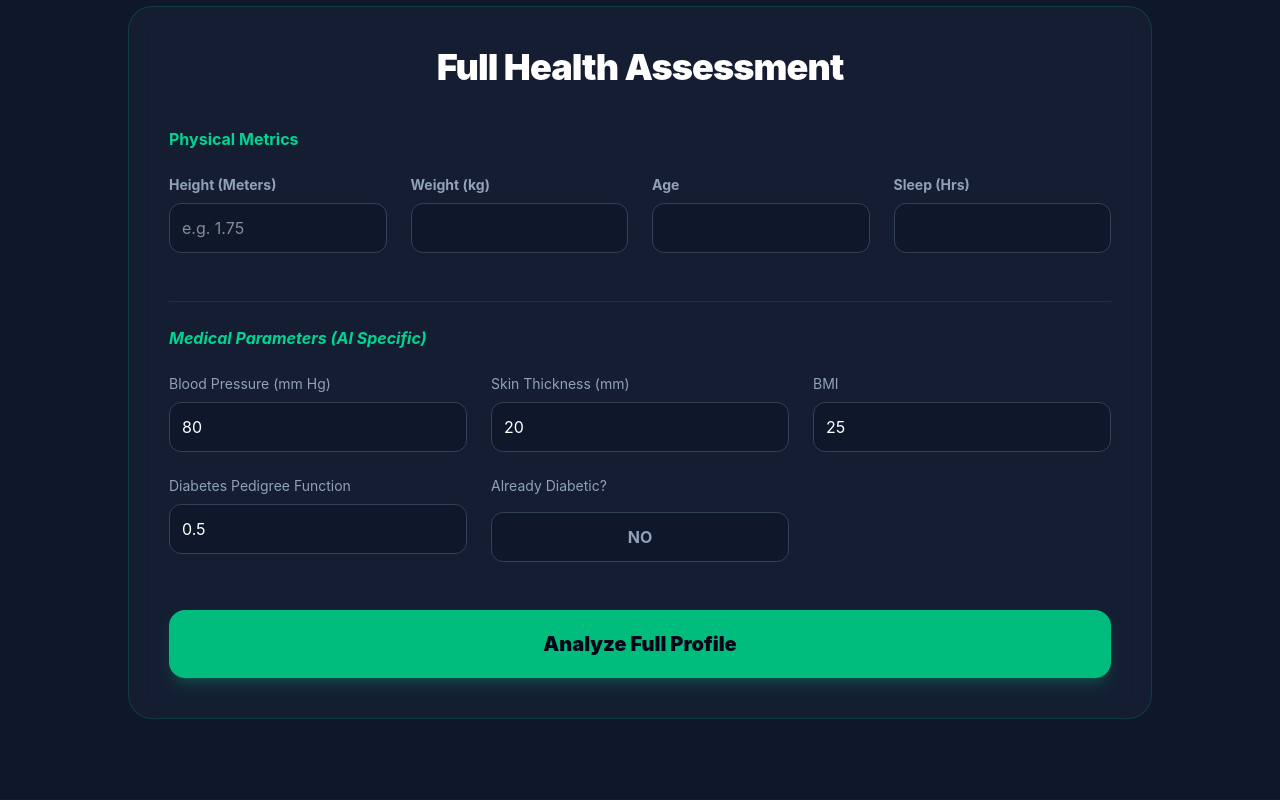
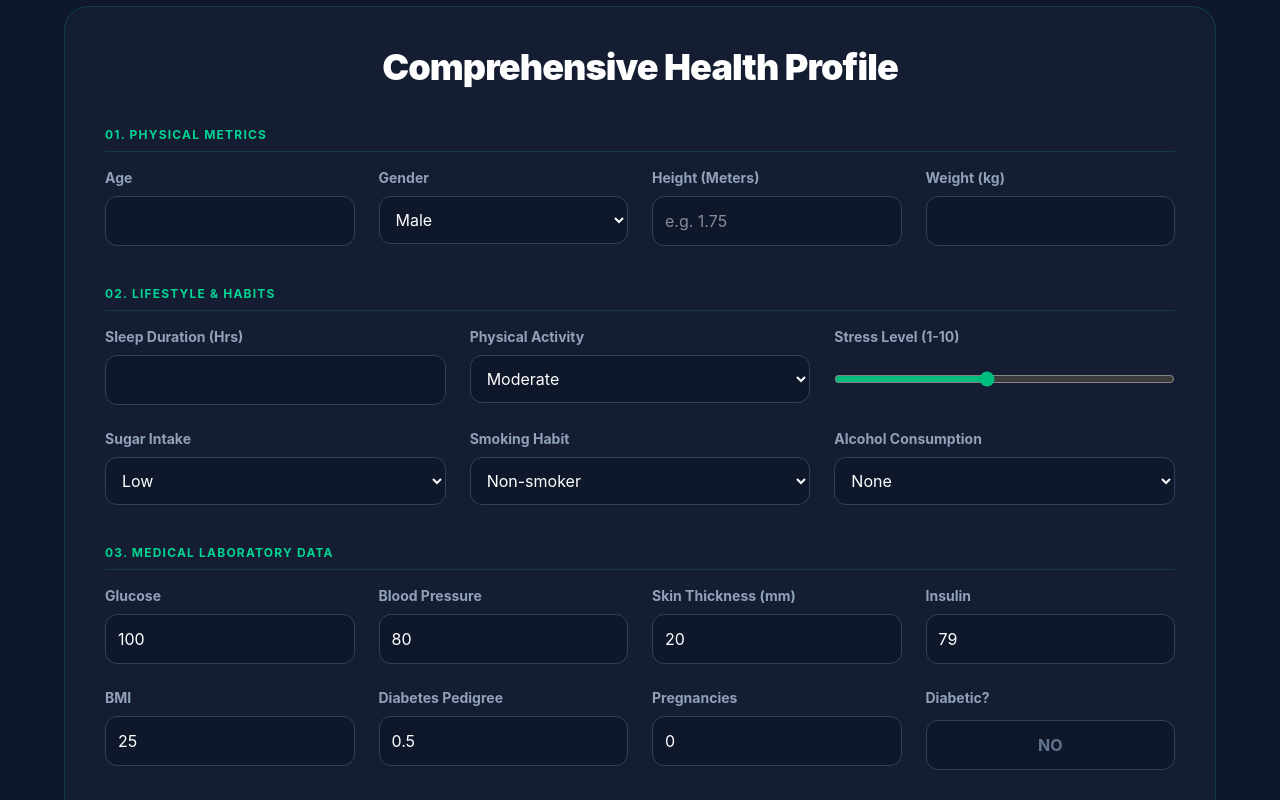
Before and after one commit to shettygmanvil-boop/LifeGuard.AI, a React (Vite) app in the folder frontend/: page / in a window 1280 px wide. Shown: the part 380-1180 px from the top of the page. Built offline with nearby package versions, Linux system fonts and the light colour scheme.

Commit message:
Feat: Final complete HealthForm with all 18+ lifestyle and medical parameters

```diff
--- a/frontend/src/components/HealthForm.jsx
+++ b/frontend/src/components/HealthForm.jsx
@@ -2,16 +2,29 @@ import React, { useState } from 'react';
 
 const HealthForm = () => {
   const [formData, setFormData] = useState({
-    // Basic & Lifestyle
-    age: "", gender: "Male", height_m: "", weight_kg: "",
-    sleep_duration: "", physical_activity: "Moderate",
-    stress_level: 5, diet_quality: "Average",
-    sugar_intake: "Low", salt_intake: "Low",
-    smoking_habit: "Non-smoker", alcohol_consumption: "None",
+    // --- LIFESTYLE & BASIC (11 Params) ---
+    age: "",
+    gender: "Male",
+    height: "", // Meters
+    weight: "", // KG
+    sleep_duration: "",
+    physical_activity: "Moderate",
+    stress_level: 5,
+    diet_quality: "Average",
+    sugar_intake: "Low",
+    salt_intake: "Low",
+    smoking_habit: "Non-smoker",
+    alcohol_consumption: "None",
+
+    // --- MEDICAL & AI (7 Params) ---
     pregnancies: 0,
-    // Medical Fields (AI Requirements)
-    glucose: 100.0, bloodPressure: 80.0, skinThickness: 20.0,
-    insulin: 79.0, bmi: 25.0, dpf: 0.5, is_diabetic: false
+    glucose: 100.0,
+    bloodPressure: 80.0,
+    skinThickness: 20.0,
+    insulin: 79.0,
+    bmi: 25.0,
+    dpf: 0.5, // Diabetes Pedigree Function
+    is_diabetic: false
   });
 
   const [isCalculating, setIsCalculating] = useState(false);
@@ -22,66 +35,112 @@ const HealthForm = () => {
   };
 
   return (
-    <div className="max-w-5xl mx-auto mt-10 p-10 bg-slate-800/40 rounded-3xl border border-emerald-500/20 backdrop-blur-md">
-      <h2 className="text-4xl font-black mb-10 text-white text-center tracking-tight">Full Health Assessment</h2>
+    <div className="max-w-6xl mx-auto mt-10 p-10 bg-slate-800/40 rounded-3xl border border-emerald-500/20 backdrop-blur-md text-left">
+      <h2 className="text-4xl font-black mb-10 text-white text-center tracking-tight">Comprehensive Health Profile</h2>
 
-      <div className="space-y-12 text-left">
-        {/* 1. PHYSICAL & BASIC */}
+      <div className="space-y-10">
+
+        {/* SECTION 1: PHYSICAL METRICS */}
         <div>
-          <h3 className="text-emerald-400 font-bold mb-6 flex items-center gap-2">Physical Metrics</h3>
+          <h3 className="text-emerald-400 font-bold mb-4 uppercase text-xs tracking-widest border-b border-emerald-500/20 pb-2">01. Physical Metrics</h3>
           <div className="grid grid-cols-1 md:grid-cols-4 gap-6">
             <div className="flex flex-col gap-2">
+              <label className="text-slate-400 text-sm font-bold">Age</label>
+              <input type="number" className="bg-slate-900 border border-slate-700 p-3 rounded-xl text-white focus:border-emerald-500 outline-none" value={formData.age} onChange={(e) => handleInputChange('age', e.target.value)} />
+            </div>
+            <div className="flex flex-col gap-2">
+              <label className="text-slate-400 text-sm font-bold">Gender</label>
+              <select className="bg-slate-900 border border-slate-700 p-3 rounded-xl text-white" value={formData.gender} onChange={(e) => handleInputChange('gender', e.target.value)}>
+                <option>Male</option><option>Female</option><option>Other</option>
+              </select>
+            </div>
+            <div className="flex flex-col gap-2">
               <label className="text-slate-400 text-sm font-bold">Height (Meters)</label>
-              <input type="number" step="0.01" placeholder="e.g. 1.75" className="bg-slate-900 border border-slate-700 p-3 rounded-xl text-white outline-none focus:border-emerald-500"
-                value={formData.height_m} onChange={(e) => handleInputChange('height_m', e.target.value)} />
+              <input type="number" step="0.01" placeholder="e.g. 1.75" className="bg-slate-900 border border-slate-700 p-3 rounded-xl text-white focus:border-emerald-500 outline-none" value={formData.height} onChange={(e) => handleInputChange('height', e.target.value)} />
             </div>
             <div className="flex flex-col gap-2">
               <label className="text-slate-400 text-sm font-bold">Weight (kg)</label>
-              <input type="number" step="0.1" className="bg-slate-900 border border-slate-700 p-3 rounded-xl text-white outline-none"
-                value={formData.weight_kg} onChange={(e) => handleInputChange('weight_kg', e.target.value)} />
-            </div>
-            <div className="flex flex-col gap-2">
-              <label className="text-slate-400 text-sm font-bold">Age</label>
-              <input type="number" className="bg-slate-900 border border-slate-700 p-3 rounded-xl text-white outline-none"
-                value={formData.age} onChange={(e) => handleInputChange('age', e.target.value)} />
-            </div>
-             <div className="flex flex-col gap-2">
-              <label className="text-slate-400 text-sm font-bold">Sleep (Hrs)</label>
-              <input type="number" step="0.5" className="bg-slate-900 border border-slate-700 p-3 rounded-xl text-white outline-none"
-                value={formData.sleep_duration} onChange={(e) => handleInputChange('sleep_duration', e.target.value)} />
+              <input type="number" step="0.1" className="bg-slate-900 border border-slate-700 p-3 rounded-xl text-white outline-none" value={formData.weight} onChange={(e) => handleInputChange('weight', e.target.value)} />
             </div>
           </div>
         </div>
 
-        {/* 2. MEDICAL FIELDS (Manvil's AI Model) */}
-        <div className="pt-6 border-t border-slate-700/50">
-          <h3 className="text-emerald-400 font-bold mb-6 italic">Medical Parameters (AI Specific)</h3>
+        {/* SECTION 2: LIFESTYLE & HABITS */}
+        <div>
+          <h3 className="text-emerald-400 font-bold mb-4 uppercase text-xs tracking-widest border-b border-emerald-500/20 pb-2">02. Lifestyle & Habits</h3>
           <div className="grid grid-cols-1 md:grid-cols-3 gap-6">
             <div className="flex flex-col gap-2">
-              <label className="text-slate-400 text-sm">Blood Pressure (mm Hg)</label>
-              <input type="number" className="bg-slate-900 border border-slate-700 p-3 rounded-xl text-white"
-                value={formData.bloodPressure} onChange={(e) => handleInputChange('bloodPressure', e.target.value)} />
+              <label className="text-slate-400 text-sm font-bold">Sleep Duration (Hrs)</label>
+              <input type="number" className="bg-slate-900 border border-slate-700 p-3 rounded-xl text-white outline-none" value={formData.sleep_duration} onChange={(e) => handleInputChange('sleep_duration', e.target.value)} />
             </div>
             <div className="flex flex-col gap-2">
-              <label className="text-slate-400 text-sm">Skin Thickness (mm)</label>
-              <input type="number" className="bg-slate-900 border border-slate-700 p-3 rounded-xl text-white"
-                value={formData.skinThickness} onChange={(e) => handleInputChange('skinThickness', e.target.value)} />
+              <label className="text-slate-400 text-sm font-bold">Physical Activity</label>
+              <select className="bg-slate-900 border border-slate-700 p-3 rounded-xl text-white" value={formData.physical_activity} onChange={(e) => handleInputChange('physical_activity', e.target.value)}>
+                <option>Sedentary</option><option>Moderate</option><option>Active</option>
+              </select>
             </div>
             <div className="flex flex-col gap-2">
-              <label className="text-slate-400 text-sm">BMI</label>
-              <input type="number" step="0.1" className="bg-slate-900 border border-slate-700 p-3 rounded-xl text-white"
-                value={formData.bmi} onChange={(e) => handleInputChange('bmi', e.target.value)} />
+              <label className="text-slate-400 text-sm font-bold">Stress Level (1-10)</label>
+              <input type="range" min="1" max="10" className="mt-4 accent-emerald-500" value={formData.stress_level} onChange={(e) => handleInputChange('stress_level', e.target.value)} />
             </div>
             <div className="flex flex-col gap-2">
-              <label className="text-slate-400 text-sm">Diabetes Pedigree Function</label>
-              <input type="number" step="0.01" className="bg-slate-900 border border-slate-700 p-3 rounded-xl text-white"
-                value={formData.dpf} onChange={(e) => handleInputChange('dpf', e.target.value)} />
+              <label className="text-slate-400 text-sm font-bold">Sugar Intake</label>
+              <select className="bg-slate-900 border border-slate-700 p-3 rounded-xl text-white" value={formData.sugar_intake} onChange={(e) => handleInputChange('sugar_intake', e.target.value)}>
+                <option>Low</option><option>Medium</option><option>High</option>
+              </select>
+            </div>
+            <div className="flex flex-col gap-2">
+              <label className="text-slate-400 text-sm font-bold">Smoking Habit</label>
+              <select className="bg-slate-900 border border-slate-700 p-3 rounded-xl text-white" value={formData.smoking_habit} onChange={(e) => handleInputChange('smoking_habit', e.target.value)}>
+                <option>Non-smoker</option><option>Occasional</option><option>Regular</option>
+              </select>
+            </div>
+            <div className="flex flex-col gap-2">
+              <label className="text-slate-400 text-sm font-bold">Alcohol Consumption</label>
+              <select className="bg-slate-900 border border-slate-700 p-3 rounded-xl text-white" value={formData.alcohol_consumption} onChange={(e) => handleInputChange('alcohol_consumption', e.target.value)}>
+                <option>None</option><option>Occasional</option><option>Regular</option>
+              </select>
+            </div>
+          </div>
+        </div>
+
+        {/* SECTION 3: MEDICAL DATA (AI REQUIREMENTS) */}
+        <div>
+          <h3 className="text-emerald-400 font-bold mb-4 uppercase text-xs tracking-widest border-b border-emerald-500/20 pb-2">03. Medical Laboratory Data</h3>
+          <div className="grid grid-cols-1 md:grid-cols-4 gap-6">
+            <div className="flex flex-col gap-2">
+              <label className="text-slate-400 text-sm font-bold">Glucose</label>
+              <input type="number" className="bg-slate-900 border border-slate-700 p-3 rounded-xl text-white outline-none" value={formData.glucose} onChange={(e) => handleInputChange('glucose', e.target.value)} />
+            </div>
+            <div className="flex flex-col gap-2">
+              <label className="text-slate-400 text-sm font-bold">Blood Pressure</label>
+              <input type="number" className="bg-slate-900 border border-slate-700 p-3 rounded-xl text-white outline-none" value={formData.bloodPressure} onChange={(e) => handleInputChange('bloodPressure', e.target.value)} />
+            </div>
+            <div className="flex flex-col gap-2">
+              <label className="text-slate-400 text-sm font-bold">Skin Thickness (mm)</label>
+              <input type="number" className="bg-slate-900 border border-slate-700 p-3 rounded-xl text-white outline-none" value={formData.skinThickness} onChange={(e) => handleInputChange('skinThickness', e.target.value)} />
+            </div>
+            <div className="flex flex-col gap-2">
+              <label className="text-slate-400 text-sm font-bold">Insulin</label>
+              <input type="number" className="bg-slate-900 border border-slate-700 p-3 rounded-xl text-white outline-none" value={formData.insulin} onChange={(e) => handleInputChange('insulin', e.target.value)} />
+            </div>
+            <div className="flex flex-col gap-2">
+              <label className="text-slate-400 text-sm font-bold">BMI</label>
+              <input type="number" step="0.1" className="bg-slate-900 border border-slate-700 p-3 rounded-xl text-white outline-none" value={formData.bmi} onChange={(e) => handleInputChange('bmi', e.target.value)} />
+            </div>
+            <div className="flex flex-col gap-2">
+              <label className="text-slate-400 text-sm font-bold">Diabetes Pedigree</label>
+              <input type="number" step="0.01" className="bg-slate-900 border border-slate-700 p-3 rounded-xl text-white outline-none" value={formData.dpf} onChange={(e) => handleInputChange('dpf', e.target.value)} />
+            </div>
+            <div className="flex flex-col gap-2">
+              <label className="text-slate-400 text-sm font-bold">Pregnancies</label>
+              <input type="number" className="bg-slate-900 border border-slate-700 p-3 rounded-xl text-white outline-none" value={formData.pregnancies} onChange={(e) => handleInputChange('pregnancies', e.target.value)} />
             </div>
             <div className="flex flex-col gap-2 justify-center">
-              <label className="text-slate-400 text-sm mb-2">Already Diabetic?</label>
+              <label className="text-slate-400 text-sm font-bold mb-1">Diabetic?</label>
               <button
                 onClick={() => handleInputChange('is_diabetic', !formData.is_diabetic)}
-                className={`p-3 rounded-xl font-bold transition-all ${formData.is_diabetic ? 'bg-red-500/20 text-red-400 border border-red-500' : 'bg-slate-900 border border-slate-700 text-slate-400'}`}
+                className={`p-3 rounded-xl font-bold transition-all border ${formData.is_diabetic ? 'bg-red-500/20 text-red-400 border-red-500' : 'bg-slate-900 border-slate-700 text-slate-500'}`}
               >
                 {formData.is_diabetic ? "YES" : "NO"}
               </button>
@@ -90,13 +149,13 @@ const HealthForm = () => {
         </div>
 
         <button
-          onClick={() => { setIsCalculating(true); setTimeout(() => { setIsCalculating(false); setResult("Data Finalized. Ready for AI Sync!"); }, 2000); }}
-          className="w-full bg-emerald-500 hover:bg-emerald-400 text-slate-950 font-black py-5 rounded-2xl text-xl transition-all shadow-lg shadow-emerald-500/20"
+          onClick={() => { setIsCalculating(true); setTimeout(() => { setIsCalculating(false); setResult("Analysis Complete: Dataset ready for AI Prediction."); }, 2000); }}
+          className="w-full bg-emerald-500 hover:bg-emerald-400 text-slate-950 font-black py-5 rounded-2xl text-xl transition-all shadow-xl shadow-emerald-500/20"
         >
-          {isCalculating ? "Syncing with AI Model..." : "Analyze Full Profile"}
+          {isCalculating ? "Syncing Full Dataset..." : "Predict Health Risk"}
         </button>
 
-        {result && <div className="p-4 bg-emerald-500/20 border border-emerald-500 rounded-xl text-emerald-400 text-center font-bold">{result}</div>}
+        {result && <div className="p-4 bg-emerald-500/10 border border-emerald-500/40 rounded-xl text-emerald-400 text-center font-bold animate-pulse">{result}</div>}
       </div>
     </div>
   );
```
